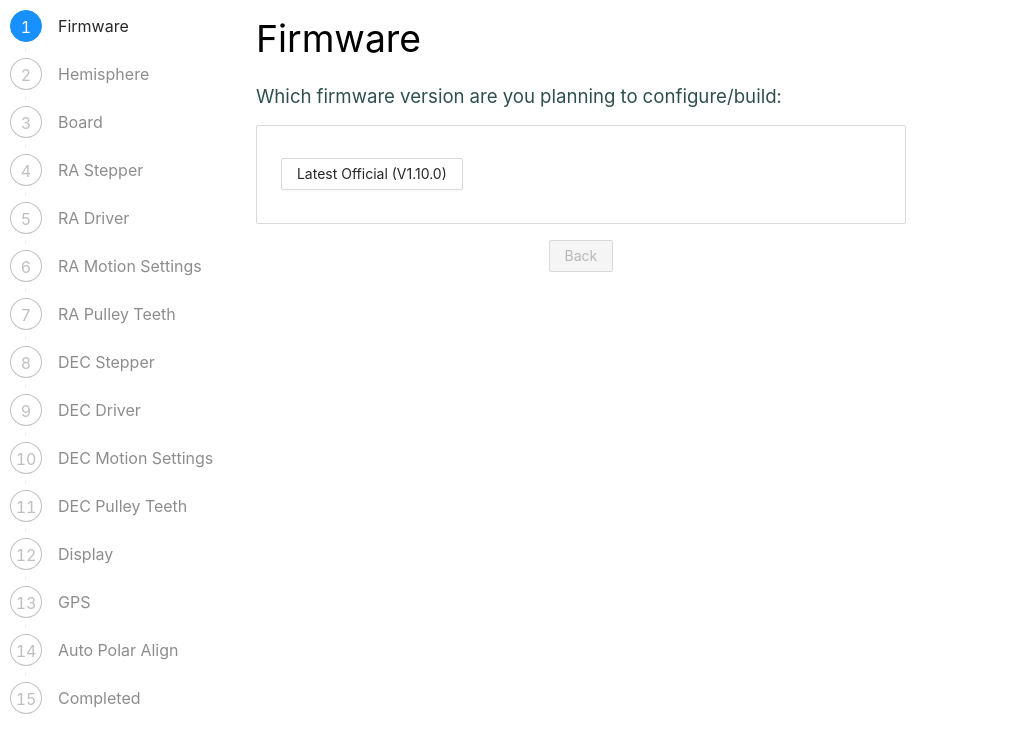
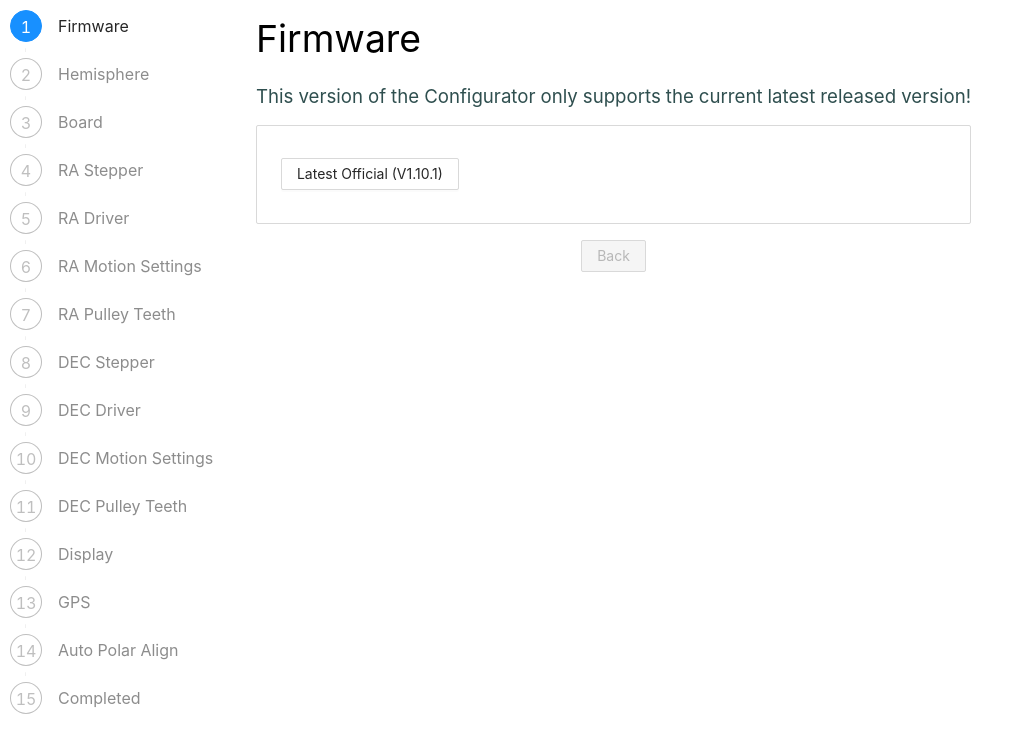
Before and after one commit to OpenAstroTech/OpenAstroTracker-Firmware-Config-Web, a React (Create React App) app: page /steps in a window 1280 px wide. Shown: the top 752 px of the page, without its empty margins (0-1024 px from the left). Built offline with nearby package versions, Linux system fonts and the light colour scheme.

Commit message:
V2.01 Updates
- Updated FW version to latest
- Warned FW version that is supported
- Added check for BOARD redefinition

```diff
--- a/src/modules/Home.jsx
+++ b/src/modules/Home.jsx
@@ -13,7 +13,7 @@ const Home = (props) => {
         <div className="intro-link-child">
         <h3 className="intro-header">OAT FIRMWARE CONFIGURATION</h3>
           <a className="intro-link" href="steps">START</a>
-          <p className="version">V2.00</p>
+          <p className="version">V2.01</p>
         </div>
       </div>
 
--- a/src/modules/WizardStep.jsx
+++ b/src/modules/WizardStep.jsx
@@ -286,7 +286,8 @@ const WizardStep = (props) => {
         {
             id: 'FW',
             title: 'Firmware',
-            label: 'Which firmware version are you planning to configure/build:',
+            label: 'This version of the Configurator only supports the current latest released version!',
+            // label: 'Which firmware version are you planning to configure/build:',
             variable: 'fwversion',
             preamble: [
                 '/////////////////////////////////////////////////////////////////////////////////////////////////////////',
@@ -297,7 +298,7 @@ const WizardStep = (props) => {
             control: {
                 type: 'radioimg',
                 choices: [
-                    { key: 'O', value: 'Latest Official (V1.10.0)', image: '/images/none.png', defineValue: '' },
+                    { key: 'O', value: 'Latest Official (V1.10.1)', image: '/images/none.png', defineValue: '' },
                     //{ key: 'B', value: 'Last Official to support 28NYJ-48 (V1.9.30)', image: '/images/none.png', defineValue: '' },
                     //{ key: 'D', value: 'Latest Develop (V1.10.3x)', image: '/images/none.png', defineValue: '' },
                 ]
@@ -323,7 +324,15 @@ const WizardStep = (props) => {
             label: 'Which microcontroller board are you using:',
             variable: 'board',
             preamble: ['// We are using the {v} board'],
-            define: 'BOARD',
+            postamble: [{
+                literal: [
+                    '#if defined(BOARD) && BOARD != {v}',
+                    '    #error Selected PIO environment does not match this configuration',
+                    '#else',
+                    '    #define BOARD {v}',
+                    '#endif']
+            }
+            ],
             control: {
                 type: 'radioimg',
                 choices: [
@@ -1093,7 +1102,7 @@ const WizardStep = (props) => {
                             }
                         }
                         if (output && entry.literal) {
-                            postLines.push(...entry.literal)
+                            postLines.push(...entry.literal.map(e => e.replace('{v}', propertyValue.defineValue)))
                         }
                     })
                     defines = [...defines, ...postLines];
```
